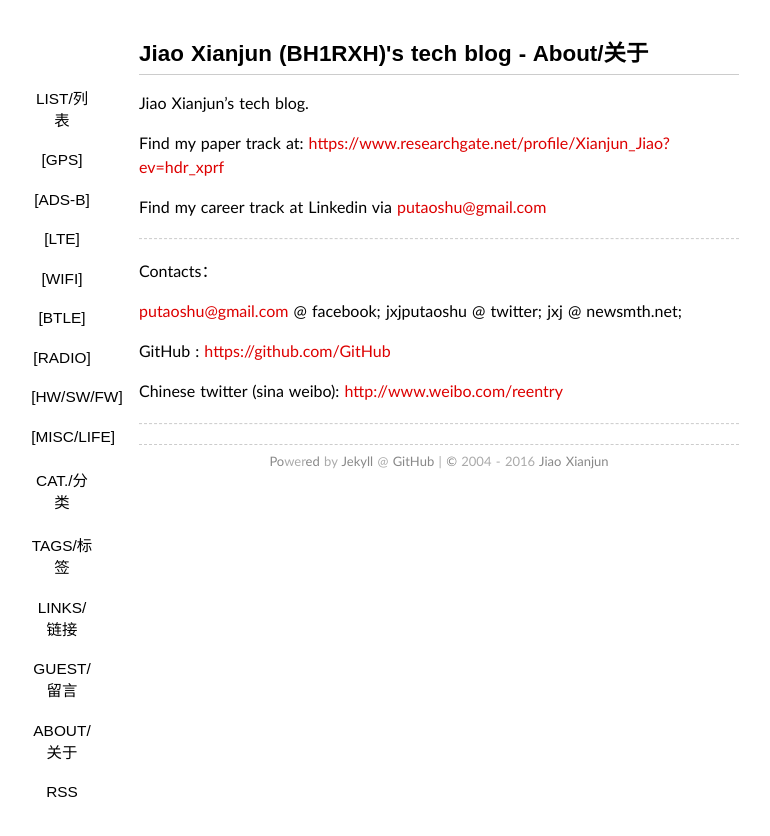
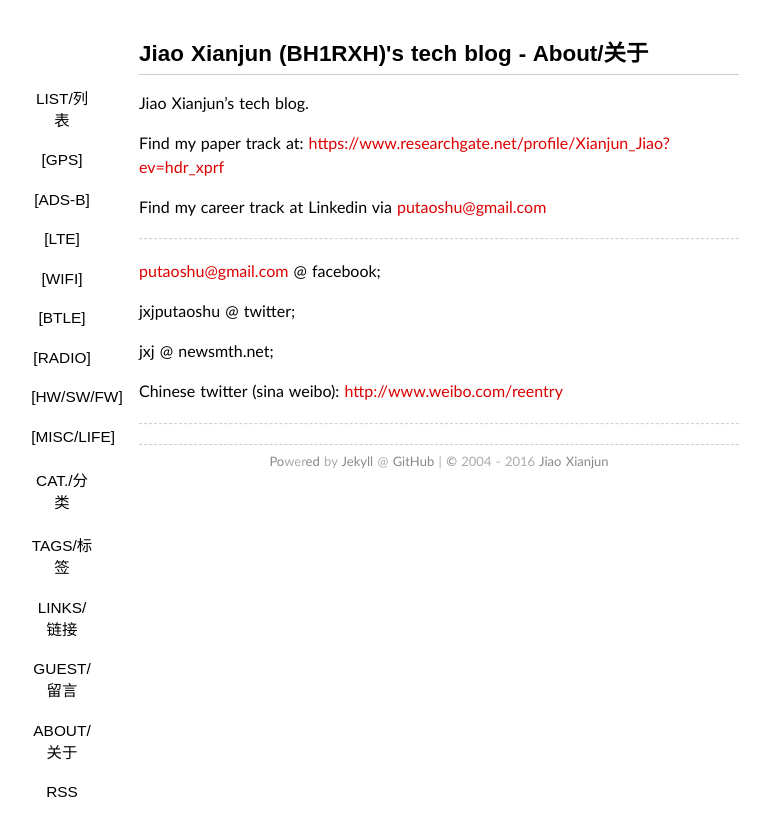
Before and after one commit to sdr-x/sdr-x.github.io, a Jekyll site: the page built from about/index.md, in a window 1280 px wide. Shown: the top 836 px of the page, without its empty margins (201-971 px from the left). Built offline with Jekyll 4.4.1, drawn with Linux system fonts in a browser that asks for light colours; some web fonts are replaced; comment, search, counter and statistics services are not loaded.

Commit message:
Update index.md

```diff
--- a/about/index.md
+++ b/about/index.md
@@ -12,11 +12,11 @@ Find my career track at Linkedin via [putaoshu@gmail.com](mailto:putaoshu@gmail.
 
 ----
 
-Contacts：
+[{{ site.email }}](mailto:{{ site.email }}) @ facebook;
 
-[{{ site.email }}](mailto:{{ site.email }}) @ facebook;    jxjputaoshu @ twitter;    jxj @ newsmth.net;
+jxjputaoshu @ twitter;
 
-GitHub : [https://github.com/{{ site.github }}](https://github.com/{{ site.github }})
+jxj @ newsmth.net;
 
 Chinese twitter (sina weibo): [http://www.weibo.com/reentry](http://www.weibo.com/reentry)
 
```
